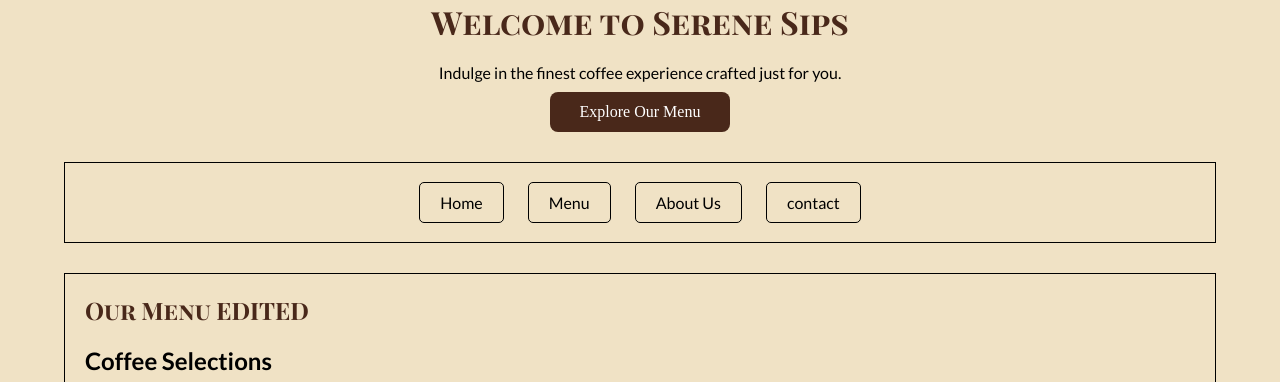
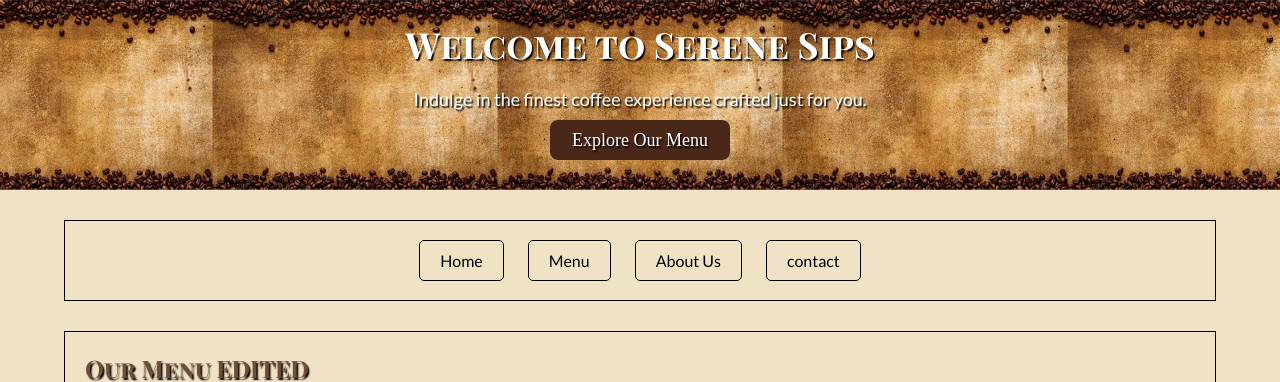
Before and after one commit to zwenada/serene-sips-v2, a plain HTML site: page index.html in a window 1280 px wide. Shown: the top 382 px of the page. Drawn offline with Linux system fonts and the light colour scheme; a web font is replaced by a local one.

Commit message:
Change some code and add cover

```diff
--- a/index.html
+++ b/index.html
@@ -3,7 +3,7 @@
   <head>
     <meta charset="UTF-8" />
     <meta name="viewport" content="width=device-width, initial-scale=1.0" />
-    <link rel="shortcut icon" href="images/cofe.jpeg" type="image/x-icon" />
+    <link rel="shortcut icon" href="images/cafe.jpeg" type="image/x-icon" />
     <link rel="stylesheet" href="style.css" />
     <title>serene-sip</title>
     <link
@@ -142,6 +142,7 @@
     <!-- about us section  -->
     <section id="about-us" class="wrapper">
       <h2>About Us</h2>
+      <div class="about">
       <p>Welcome to Serene Sips Café, where every cup tells a story!</p>
       <p>
         Founded in 2020, our coffee journey began with a passion for creating a
@@ -167,12 +168,13 @@
         Join us in this journey of aroma, flavor, and community. Discover the
         magic that happens when passion meets a perfectly brewed cup of coffee
         at Serene Sips Café.
-      </p>
+      </p></div>
     </section>
 
     <!-- contact-us section  -->
     <section id="contact-us" class="wrapper">
       <h2>Contact Us</h2>
+      <div class="contact">
       <p>
         We'd love to hear from you! Reach out to us with any questions,
         feedback, or special
@@ -191,9 +193,12 @@
           <textarea name="" id=""></textarea>
         </div>
         <div>
+
+        </div>
           <input type="submit" value="Send Message" />
         </div>
       </form>
+
     </section>
     <br />
 
--- a/style.css
+++ b/style.css
@@ -5,6 +5,8 @@
   margin: 0;
   padding: 0;
   box-sizing: border-box;
+}
+html{
   background-color: #f0e2c5;
 }
 
@@ -14,16 +16,35 @@
   width: 90%;
   margin: 30px auto;
   padding: 20px;
+  background-color: #f0e2c5;
 }
 
 header {
+  margin-bottom: 20px;
+  padding: 20px;
   text-align: center;
+  background-image: url(images/cafe-cover.jpeg);
+  background-repeat: repeat;
+  background-size: contain;
+  background-position: center;
+  color: white;
+  font-size: large;
+  text-shadow: 1.5px 1.5px 1.5px black;
 }
 
-header h1,#our-menu h1 {
+header h1 {
   font-family: "Playfair Display SC", serif;
-  color: #49281a;
+  color: white;
   margin-bottom: 20px;
+
+}
+
+#our-menu h1 {
+  font-family: "Playfair Display SC", serif;
+  color:  #6F4E37;
+  margin-bottom: 20px;
+  text-shadow: 1.5px 1.5px 1.5px black ;
+
 }
 
 header p {
@@ -41,7 +62,13 @@ header a {
   line-height: 40px;
   text-decoration: none;
   border-radius: 8px;
+  transition: 0.4ms;
 }
+
+header a:hover{
+  box-shadow: 2px 2px 2px 2px black;
+}
+
 /* nav section */
 
 nav{
@@ -118,3 +145,9 @@ nav ul li a:hover {
   .card .btm:hover {
     box-shadow: 2px 2px 2px 2px #000;
   }
+
+  .about, .contact {
+    line-height: 1.5em;
+    text-indent: 30px;
+    text-align: justify;
+  }
```
Also changed, not shown: images/cafe-cover.jpeg (added), images/cafe.jpeg (renamed from images/cofe.jpeg).
